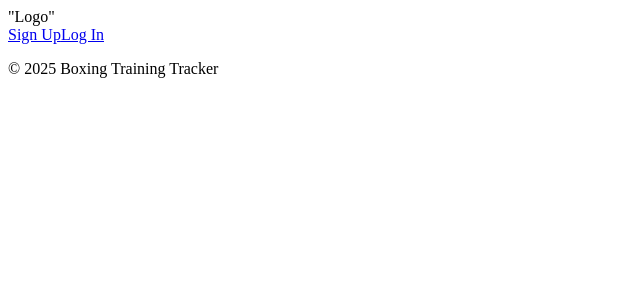
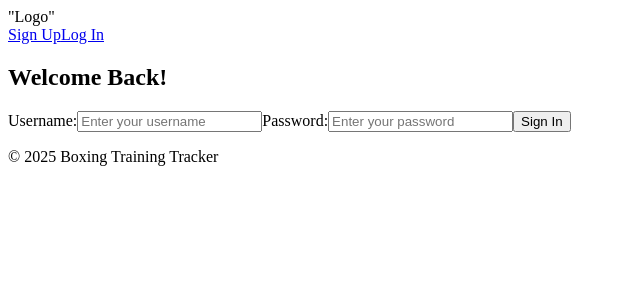
Before and after one commit to Kalamori/boxing-training-tracker-client, a React (Vite) app: page /sign-in in a window 1280 px wide. Shown: the top 300 px of the page, without its empty margins (0-640 px from the left). Built offline with nearby package versions, Linux system fonts and the light colour scheme; no server answers.

Commit message:
LogIn form page added and working

```diff
--- a/src/App.jsx
+++ b/src/App.jsx
@@ -5,6 +5,7 @@ import Footer from './components/Footer/Footer'
 
 import Home from './pages/Home/Home'
 import SignUpPage from './pages/SignUpPage/SignUpPage'
+import SignInPage from './pages/SignInPage/SignInPage'
 
 function App() {
   return (
@@ -14,6 +15,7 @@ function App() {
       <Routes>
         <Route index element={<Home />} />
         <Route path="/sign-up" element={<SignUpPage />} />
+        <Route path="/sign-in" element={<SignInPage />} />
       </Routes>
 
       <Footer />
--- a/src/components/Navbar/Navbar.jsx
+++ b/src/components/Navbar/Navbar.jsx
@@ -7,7 +7,7 @@ export default function Navbar() {
         <div className="logo">"Logo"</div>
     <nav className="navbar">
       <Link to="/sign-up">Sign Up</Link>
-      <Link to="/log-in">Log In</Link>
+      <Link to="/sign-in">Log In</Link>
     </nav>
     </header>
   )
--- /dev/null
+++ b/src/components/SignInForm/SignInForm.jsx
@@ -0,0 +1,69 @@
+import './SignInForm.css'
+import { useState } from 'react'
+import { useNavigate } from 'react-router'
+import { signIn } from '../../services/users'
+import { setTokens } from '../../utils/auth'
+
+export default function SignInForm() {
+    const [formData, setFormData] = useState({
+        username: '',
+        password: ''
+    })
+
+    const [error, setError] = useState({})
+
+    const handleChange = (e) => {
+        setFormData({ ...formData, [e.target.name]: e.target.value });
+    }
+
+    const navigate = useNavigate()
+
+    const handleSubmit = async (e) => {
+        setError({})
+        e.preventDefault()
+        try {
+            const { data } = await signIn(formData)
+            console.log("Sign in response:", data)
+            setTokens(data)
+            navigate('/')
+        } catch (error) {
+            console.error('Sign in error:', error)
+            setError(error.response.data)
+        }
+    }
+
+  return (
+    <div className="signin-form">
+      <h2>Welcome Back!</h2>
+      <form onSubmit={handleSubmit}>
+        <label>
+          Username:
+          <input
+            type="text"
+            name="username"
+            placeholder='Enter your username'
+            value={formData.username}
+            onChange={handleChange}
+            required
+          />
+        </label>
+
+        <label>
+          Password:
+          <input
+            type="password"
+            name="password"
+            placeholder='Enter your password'
+            value={formData.password}
+            onChange={handleChange}
+            required
+          />
+        </label>
+
+        {error.non_field_errors && <p className="error-message">{error.non_field_errors}</p>}
+
+        <button type="submit">Sign In</button>
+      </form>
+    </div>
+  )
+}
--- a/src/components/SignUpForm/SignupForm.jsx
+++ b/src/components/SignUpForm/SignupForm.jsx
@@ -1,6 +1,8 @@
 import './SignUpForm.css'
 import { signUp } from '../../services/users'
 import { useState } from 'react'
+import { useNavigate } from 'react-router'
+import { setTokens } from '../../utils/auth'
 
 export default function SignUpForm() {
   const [formData, setFormData] = useState({
@@ -19,11 +21,16 @@ export default function SignUpForm() {
     setFormData({ ...formData, [e.target.name]: e.target.value })
   }
 
+  const navigate = useNavigate()
+
   const handleSubmit = async (e) => {
     e.preventDefault()
     try {
-      const res = await signUp(formData)
-      console.log(res.data)
+      const { data } = await signUp(formData)
+      console.log("Sign up response:", data)
+      setTokens(data)
+      navigate('/')
+      console.log(data)
     } catch (error) {
       console.error('Sign up error:', error)
       setErrors(error.response.data || ['An unexpected error occurred.'])
--- /dev/null
+++ b/src/pages/SignInPage/SignInPage.jsx
@@ -0,0 +1,13 @@
+import './SignInPage.css'
+
+import SignInForm from '../../components/SignInForm/SignInForm'
+
+export default function SignInPage() {
+  return (
+    <main>
+      <section className="form-section column">
+        <SignInForm />
+      </section>
+    </main>
+  )
+}
--- a/src/services/users.js
+++ b/src/services/users.js
@@ -5,3 +5,7 @@ const BASE_URL = import.meta.env.VITE_API_URL
 export const signUp = (formData) => {
     return axios.post(`${BASE_URL}/users/sign-up/`, formData)
 }
+
+export const signIn = (formData) => {
+    return axios.post(`${BASE_URL}/users/sign-in/`, formData)
+}
--- /dev/null
+++ b/src/utils/auth.js
@@ -0,0 +1,30 @@
+const accessName = 'boxing-training-tracker-access-token'
+const refreshName = 'boxing-training-tracker-refresh-token'
+
+export function getAccessToken() {
+  return localStorage.getItem(accessName)
+}
+
+export function getRefreshToken() {
+  return localStorage.getItem(refreshName)
+}
+
+export function setTokens(tokens) {
+  if (!tokens) {
+    console.error("Invalid tokens passed to setTokens:", tokens)
+    return
+  }
+
+  if (tokens.access) {
+    localStorage.setItem(accessName, tokens.access)
+  }
+
+  if (tokens.refresh) {
+    localStorage.setItem(refreshName, tokens.refresh)
+  }
+}
+
+export function clearTokens() {
+  localStorage.removeItem(accessName)
+  localStorage.removeItem(refreshName)
+}
```
Also changed, not shown: src/components/SignInForm/SignInForm.css (added), src/pages/SignInPage/SignInPage.css (added).
